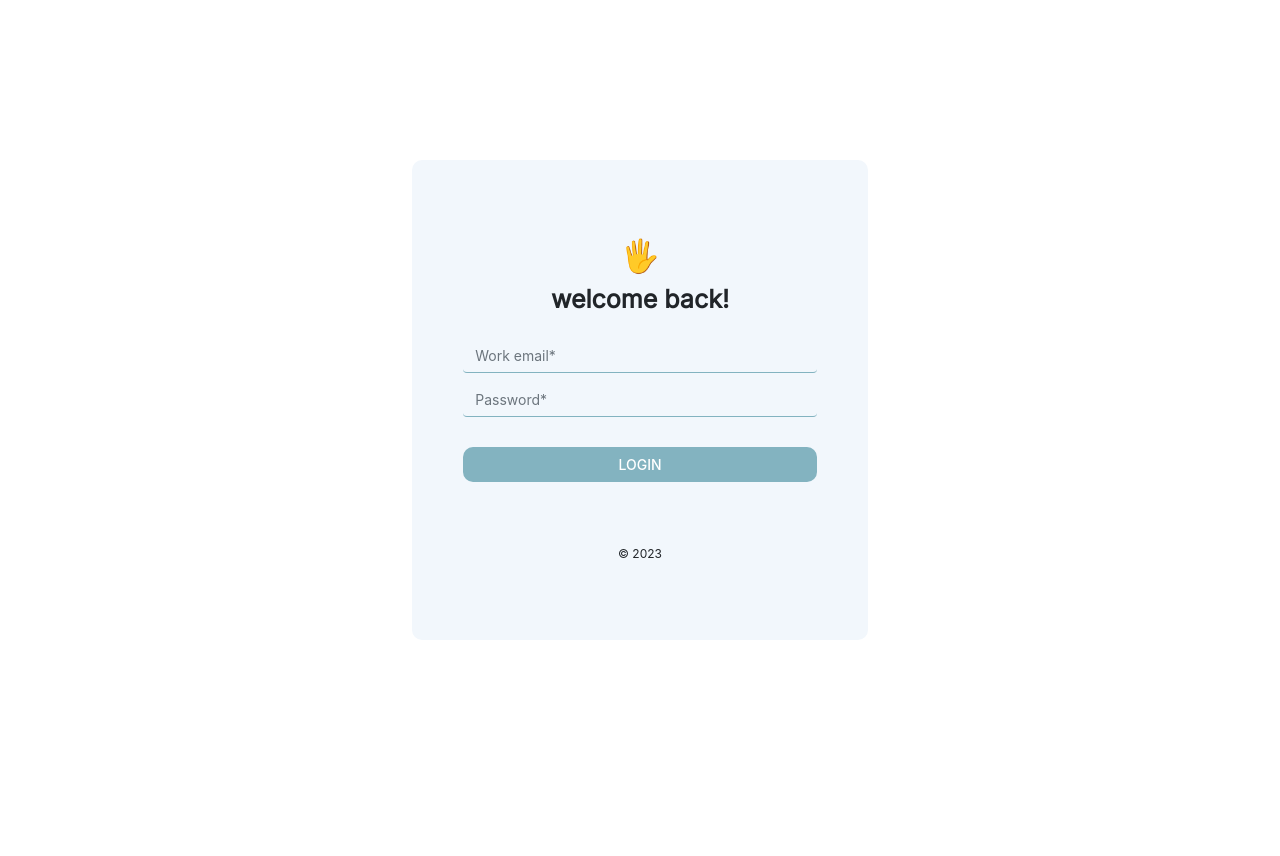
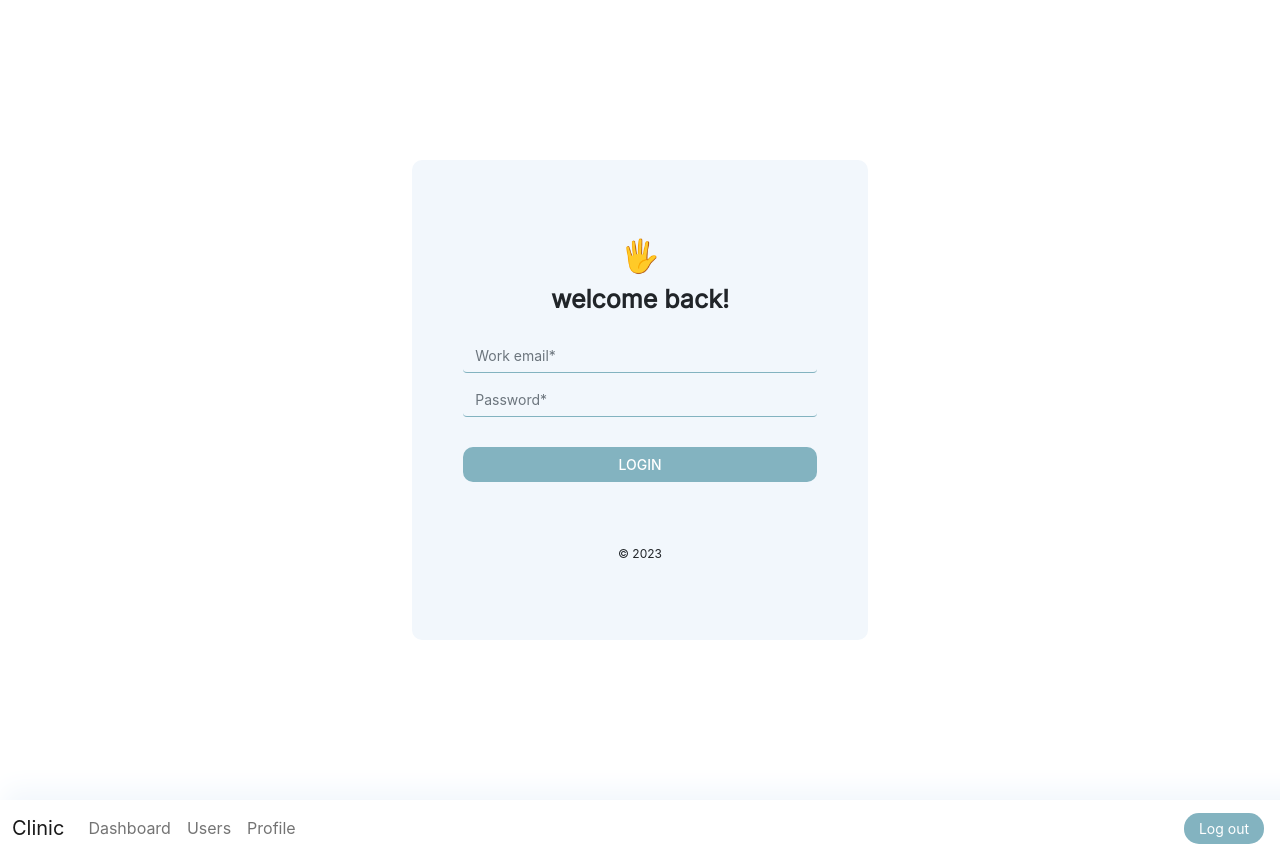
Before and after one commit to LeartIstrefaj/Hospital-Clinic-Management-System, a React (Create React App) app in the folder Client/hospital-management-system/: page / in a window 1280 px wide. Before the commit the page ends 800 px from the top, so only its background shows below. Built offline with nearby package versions, Linux system fonts and the light colour scheme.

Commit message:
design login page and create a navbar

```diff
--- a/Client/hospital-management-system/src/App.css
+++ b/Client/hospital-management-system/src/App.css
@@ -42,7 +42,6 @@
   margin-bottom: 10px;
   background: none !important;
   font-size: 14px;
-
 }
 .form-control:focus{
   background: none;
--- a/Client/hospital-management-system/src/App.js
+++ b/Client/hospital-management-system/src/App.js
@@ -5,8 +5,11 @@ import { Login } from './components/Login';
 
 function App() {
   return (
-    // <Navbar />
-    <Login />
+    <div>
+      <Login />
+      <Navbar />
+    </div>
+
   );
 }
 
--- a/Client/hospital-management-system/src/components/Login.js
+++ b/Client/hospital-management-system/src/components/Login.js
@@ -7,7 +7,7 @@ export const Login = () => {
 
                     <h2>🖐</h2>
                     <h3 className="text-center login-title">Welcome Back!</h3>
-                    <input type="text" className="form-control" placeholder="Work email*" />
+                    <input type="text" className="form-control" placeholder="Work email*"  />
                     <input type="password" className="form-control" placeholder="Password*" />
                     <a href="" className="btn btn-login">Login</a>
 
```
